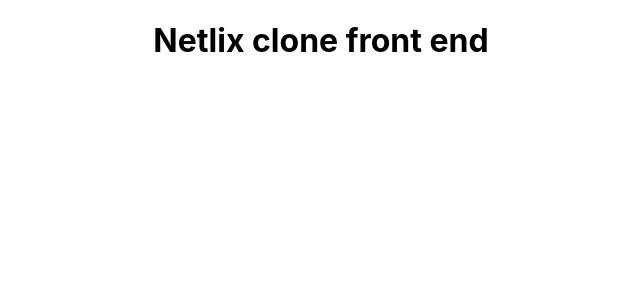
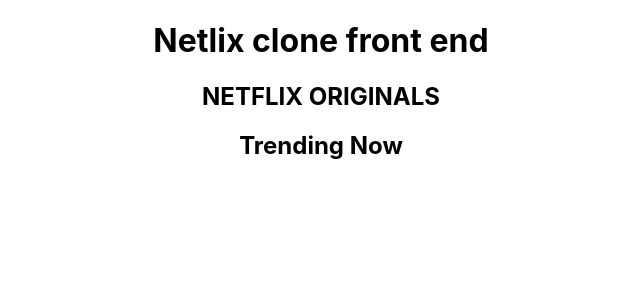
Before and after one commit to rushuifang/netflix-clone, a React (Create React App) app in the folder netflix-clone/: page / in a window 1280 px wide. Shown: the top 300 px of the page, without its empty margins (319-959 px from the left). Built offline with nearby package versions, Linux system fonts and the light colour scheme; no server answers.

Commit message:
install axios and write fetch data function

```diff
--- a/netflix-clone/package.json
+++ b/netflix-clone/package.json
@@ -6,6 +6,7 @@
     "@testing-library/jest-dom": "^4.2.4",
     "@testing-library/react": "^9.5.0",
     "@testing-library/user-event": "^7.2.1",
+    "axios": "^0.20.0",
     "react": "^16.13.1",
     "react-dom": "^16.13.1",
     "react-scripts": "3.4.3"
--- a/netflix-clone/src/App.js
+++ b/netflix-clone/src/App.js
@@ -1,10 +1,17 @@
 import React from "react";
 import "./App.css";
+import Row from "./Row";
+import requests from "./requests";
 
 function App() {
     return (
         <div className="App">
             <h1>Netlix clone front end</h1>
+            <Row
+                title="NETFLIX ORIGINALS"
+                fetchUrl={requests.fetchNetflixOriginals}
+            />
+            <Row title="Trending Now" fetchUrl={requests.fetchTrending} />
         </div>
     );
 }
--- /dev/null
+++ b/netflix-clone/src/Row.js
@@ -0,0 +1,22 @@
+import React, { useState, useEffect } from "react";
+import axios from "./axios";
+
+function Row({ title, fetchUrl }) {
+    const [movies, setMovies] = useState([]);
+    useEffect(() => {
+        async function fetchData() {
+            const request = await axios.get(fetchUrl);
+            console.log(request);
+            return request;
+        }
+        fetchData();
+    }, []);
+    return (
+        <div>
+            <h2>{title}</h2>
+            {/* container -> posters */}
+        </div>
+    );
+}
+
+export default Row;
--- /dev/null
+++ b/netflix-clone/src/axios.js
@@ -0,0 +1,7 @@
+import axios from "axios";
+
+const instance = axios.create({
+    baseURL: "https://api.themoviedb.org/3",
+});
+
+export default instance;
--- /dev/null
+++ b/netflix-clone/src/requests.js
@@ -0,0 +1,14 @@
+const API_KEY = "72a4cd2571f3de6357bbe0e17ec3bc43";
+
+const requests = {
+    fetchTrending: `/trending/all/week?api_key=${API_KEY}&language=en-US`,
+    fetchNetflixOriginals: `/discover/tv?api_key=${API_KEY}&with_networks=213`,
+    fetchTopRated: `/movie/top_rated?api_key=${API_KEY}&language=en-US`,
+    fetchActionMovies: `/discover/movie?api_key=${API_KEY}&with_genres=28`,
+    fetchComedyMovies: `/discover/movie?api_key=${API_KEY}&with_genres=35`,
+    fetchHorrorMovies: `/discover/movie?api_key=${API_KEY}&with_genres=27`,
+    fetchRomanceMovies: `/discover/movie?api_key=${API_KEY}&with_genres=10749`,
+    fetchDocumentaries: `/discover/movie?api_key=${API_KEY}&with_genres=99`,
+};
+
+export default requests;
```
Also changed, not shown: 1 other file (tests, documents, lock files or other folders).
